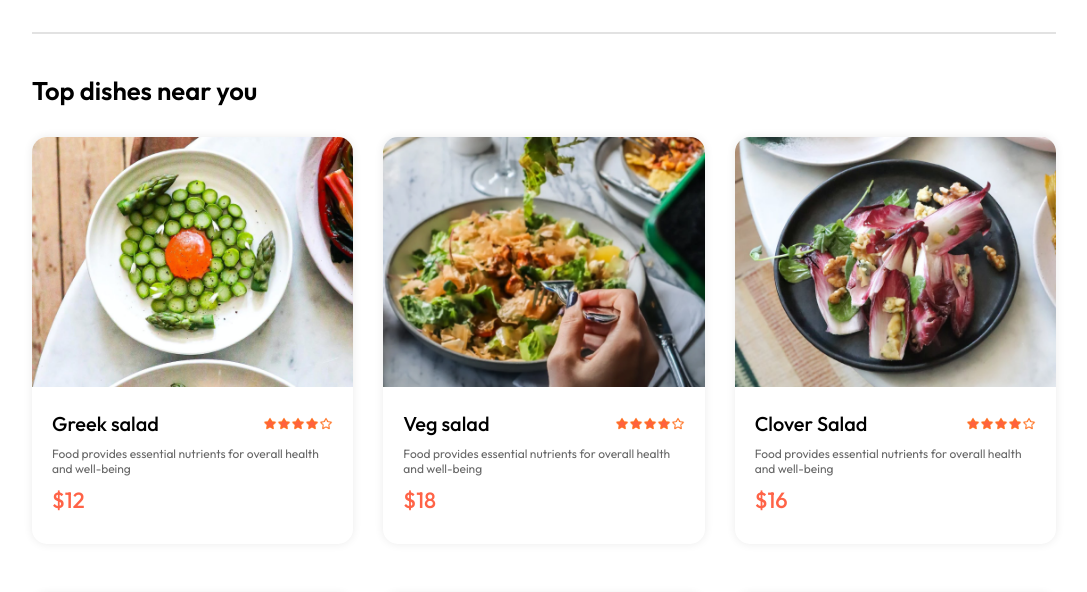
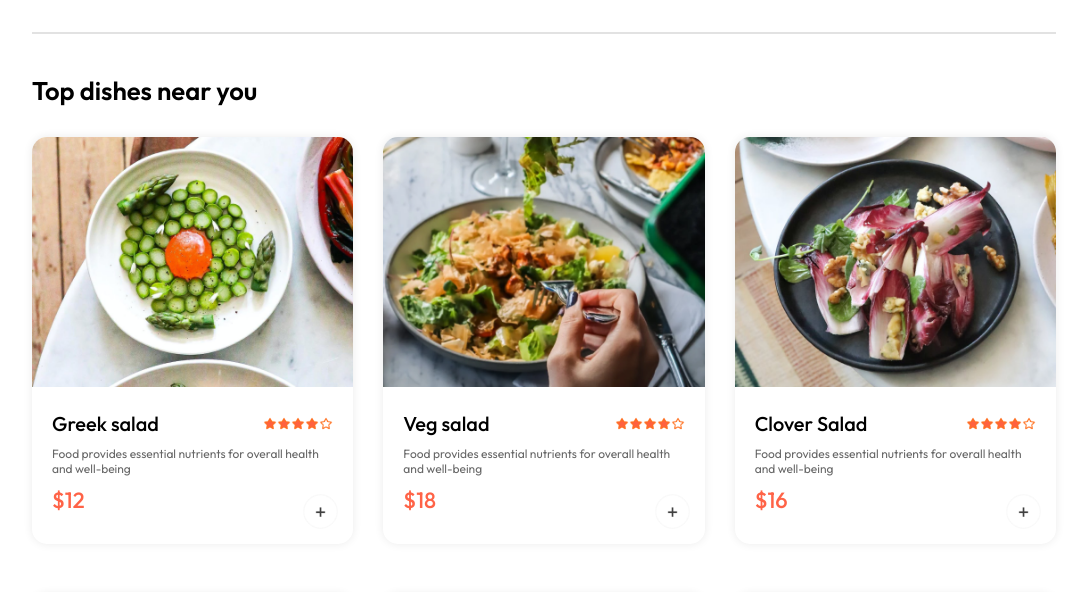
Before and after one commit to frankuard/food-delivery-app-on-react, a React (Vite) app: page / in a window 1280 px wide. Shown: the part 860-1452 px from the top of the page, without its empty margins (96-1183 px from the left). Built offline with nearby package versions, Linux system fonts and the light colour scheme.

Commit message:
finishing the button and the overall food listing items

```diff
--- a/src/components/FoodItem/FoodItem.css
+++ b/src/components/FoodItem/FoodItem.css
@@ -49,3 +49,33 @@
     margin: 10px 0px;
 
 }
+
+.food-item-img-container{
+        position: relative;
+
+}
+
+.food-item-img-container .add{
+    width: 35px;
+    position: absolute;
+    bottom: 15px;
+    right: 15px;
+    cursor: pointer;
+    border-radius: 50%;
+}
+
+.food-item-counter{
+    position: absolute;
+    bottom: 15px;
+    right: 15px;
+    display: flex;
+    align-items: center;
+    gap: 10px;
+    padding: 6px;
+    border-radius: 50px;
+    background-color: white;
+}
+
+.food-item-counter img{
+    width: 30px;
+}
--- a/src/components/FoodItem/FoodItem.jsx
+++ b/src/components/FoodItem/FoodItem.jsx
@@ -1,14 +1,24 @@
-import React from 'react'
+import React, { useState } from 'react'
 import './FoodItem.css'
 import { assets } from '../../assets/assets'
 
 const FoodItem = ({id,name,price,description,image}) => {
+
+    const [itemCount, setItemCount] = useState(0)
 
 
   return (
     <div className='food-item'>
         <div className='food-item-img-container'>
                 <img className='food-item-image' src={image} alt="" />
+                {
+                    !itemCount ?
+                      <img className='add' onClick={() => setItemCount(prev => prev+1)} src={assets.add_icon_white} alt="" /> : <div className='food-item-counter'>
+                        <img onClick={() => setItemCount(prev => prev-1)} src={assets.remove_icon_red} alt="" />
+                        <p>{itemCount}</p>
+                        <img onClick={() => setItemCount(prev => prev+1)} src={assets.add_icon_green} alt="" />
+                    </div>
+                }
                 <div className='food-item-info'>
                     <div className='food-item-name-rating'>
                         <p>{name}</p>
```
